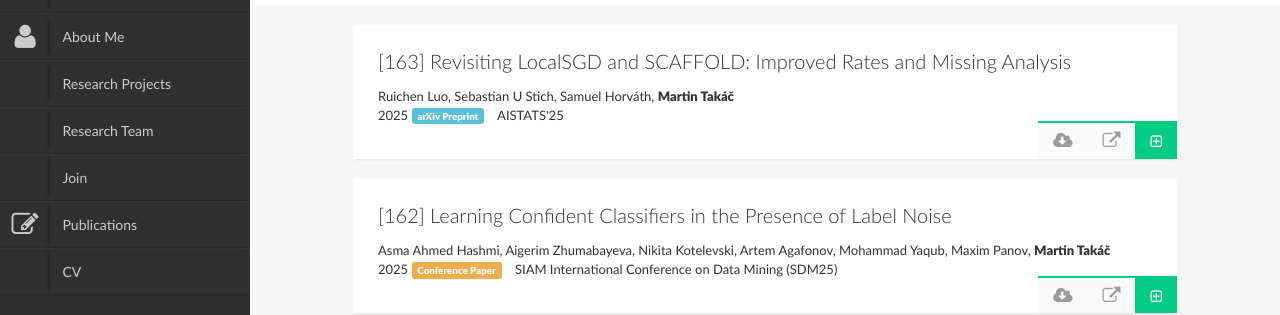
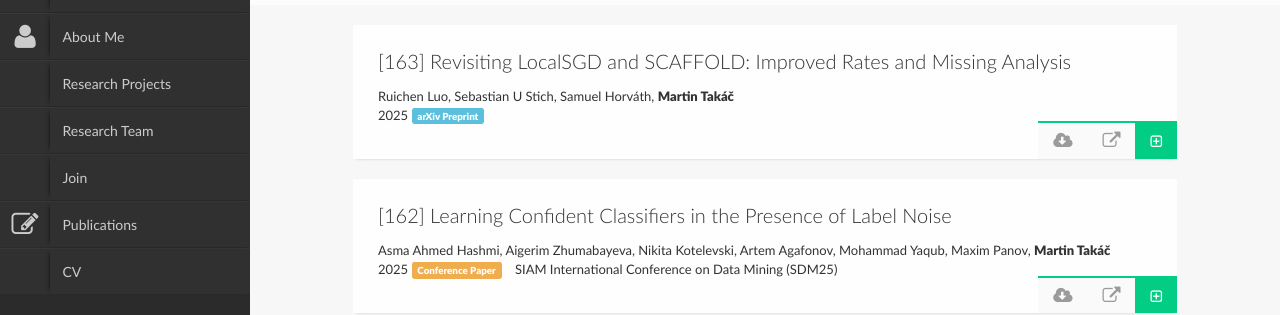
Before and after one commit to martintaki/takac.github.io, a Jekyll site: the page built from Publications.html, in a window 1280 px wide. Shown: the part 351-666 px from the top of the page. Built offline with Jekyll 4.4.1, drawn with Linux system fonts in a browser that asks for light colours; nearby versions of some CDN libraries; library files that are not in the unit come from our copies.

Commit message:
update 01-13-2025

```diff
--- a/_data/papers.yaml
+++ b/_data/papers.yaml
@@ -15,7 +15,6 @@
     \ and SCAFFOLD outperform MbSGD.\n\t\t"
   authors: "Ruichen Luo, Sebastian U Stich, Samuel Horv\xE1th, <strong>Martin Tak\xE1\
     \u010D</strong>"
-  journal: AISTATS'25
   link: https://arxiv.org/abs/2501.04443
   pdf: https://arxiv.org/pdf/2501.04443
   title: 'Revisiting LocalSGD and SCAFFOLD: Improved Rates and Missing Analysis'
```
